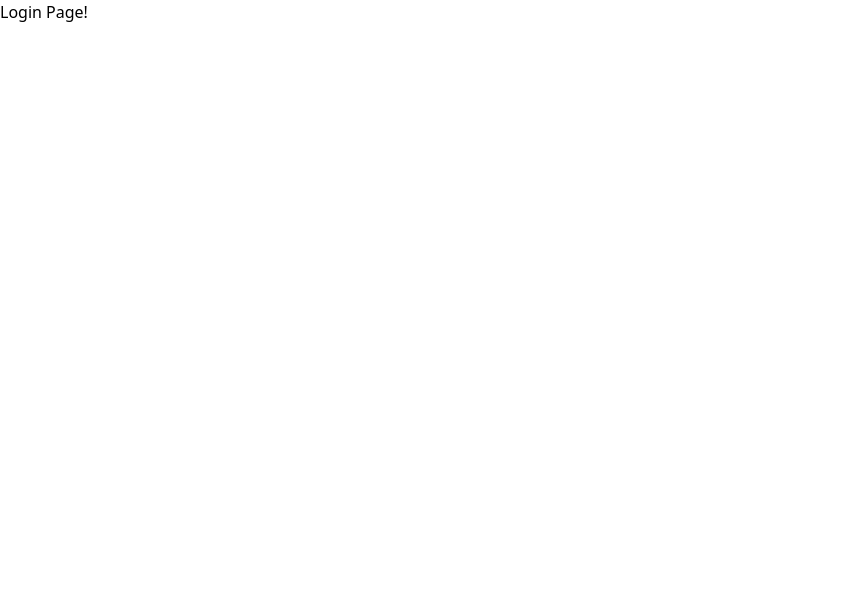
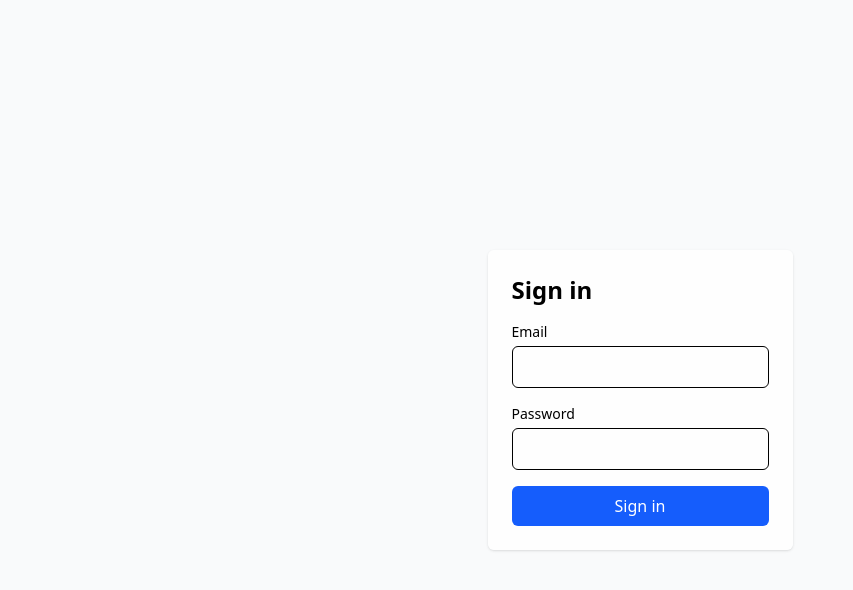
Before and after one commit to NikDevRych/aifintracker-webui, a React (Vite) app: page /login in a window 1280 px wide. Shown: the top 590 px of the page, without its empty margins (0-853 px from the left). Built offline with nearby package versions, Linux system fonts and the light colour scheme.

Commit message:
#3 add login functionality with form validation

```diff
--- a/package.json
+++ b/package.json
@@ -10,12 +10,14 @@
     "preview": "vite preview"
   },
   "dependencies": {
+    "@hookform/resolvers": "^5.2.2",
     "@tailwindcss/vite": "^4.1.17",
     "react": "^19.2.0",
     "react-dom": "^19.2.0",
     "react-hook-form": "^7.66.0",
     "react-router": "^7.9.6",
-    "tailwindcss": "^4.1.17"
+    "tailwindcss": "^4.1.17",
+    "zod": "^4.1.12"
   },
   "devDependencies": {
     "@eslint/js": "^9.39.1",
--- /dev/null
+++ b/src/features/login/lib/useLogin.ts
@@ -0,0 +1,25 @@
+import { useState } from "react";
+import type { LoginFormValues } from "../model/schema";
+
+export default function useLogin() {
+  const [isLoading, setIsLoading] = useState(false);
+
+  async function login(data: LoginFormValues) {
+    setIsLoading(true);
+    try {
+      // Replace with real API call. This is a stub for local dev/testing.
+      await new Promise((resolve) => setTimeout(resolve, 700));
+
+      // Basic simulated validation — remove when wiring real backend
+      if (!data.email.includes("@") || data.password.length < 6) {
+        throw new Error("Invalid credentials");
+      }
+
+      return { ok: true };
+    } finally {
+      setIsLoading(false);
+    }
+  }
+
+  return { login, isLoading } as const;
+}
--- /dev/null
+++ b/src/features/login/model/schema.ts
@@ -0,0 +1,8 @@
+import { z } from "zod";
+
+export const loginSchema = z.object({
+  email: z.string().min(1, "Email is required").email("Invalid email"),
+  password: z.string().min(6, "Password must be at least 6 characters"),
+});
+
+export type LoginFormValues = z.infer<typeof loginSchema>;
--- /dev/null
+++ b/src/features/login/ui/LoginForm.tsx
@@ -0,0 +1,73 @@
+import { useForm } from "react-hook-form";
+import { zodResolver } from "@hookform/resolvers/zod";
+import { loginSchema, type LoginFormValues } from "../model/schema";
+import useLogin from "../lib/useLogin";
+
+export default function LoginForm({ onSuccess }: { onSuccess?: () => void }) {
+  const { login, isLoading } = useLogin();
+
+  const {
+    register,
+    handleSubmit,
+    formState: { errors, isSubmitting },
+  } = useForm<LoginFormValues>({ resolver: zodResolver(loginSchema) });
+
+  const onSubmit = async (data: LoginFormValues) => {
+    try {
+      await login(data);
+      onSuccess?.();
+    } catch (err) {
+      console.error(err);
+      const message = (err as Error)?.message ?? "Login failed";
+      // Simple feedback for now; replace with toast/inline error handling as needed
+      alert(message);
+    }
+  };
+
+  return (
+    <form
+      onSubmit={handleSubmit(onSubmit)}
+      className="mx-auto max-w-md rounded-md bg-white/80 p-6 shadow-sm dark:bg-gray-900/60"
+    >
+      <h2 className="mb-4 text-2xl font-semibold">Sign in</h2>
+
+      <div className="mb-4">
+        <label className="mb-1 block text-sm font-medium" htmlFor="email">
+          Email
+        </label>
+        <input
+          id="email"
+          type="email"
+          {...register("email")}
+          className="w-full rounded-md border px-3 py-2 focus:ring-2 focus:ring-blue-500 focus:outline-none"
+        />
+        {errors.email && (
+          <p className="mt-1 text-sm text-red-600">{errors.email.message}</p>
+        )}
+      </div>
+
+      <div className="mb-4">
+        <label className="mb-1 block text-sm font-medium" htmlFor="password">
+          Password
+        </label>
+        <input
+          id="password"
+          type="password"
+          {...register("password")}
+          className="w-full rounded-md border px-3 py-2 focus:ring-2 focus:ring-blue-500 focus:outline-none"
+        />
+        {errors.password && (
+          <p className="mt-1 text-sm text-red-600">{errors.password.message}</p>
+        )}
+      </div>
+
+      <button
+        type="submit"
+        disabled={isSubmitting || isLoading}
+        className="w-full rounded-md bg-blue-600 py-2 text-white hover:bg-blue-700 disabled:opacity-60"
+      >
+        {isSubmitting || isLoading ? "Signing in..." : "Sign in"}
+      </button>
+    </form>
+  );
+}
--- a/src/pages/login/LoginPage.tsx
+++ b/src/pages/login/LoginPage.tsx
@@ -1,3 +1,18 @@
+import { useCallback } from 'react';
+import LoginForm from '../../features/login/ui/LoginForm';
+import { useNavigate } from 'react-router';
+
 export default function LoginPage() {
-  return <h1>Login Page!</h1>;
+  const navigate = useNavigate();
+
+  const handleSuccess = useCallback(() => {
+    // Navigate to dashboard after successful login
+    navigate('/dashboard');
+  }, [navigate]);
+
+  return (
+    <div className="min-h-screen flex items-center justify-center bg-gray-50 dark:bg-gray-800 p-6">
+      <LoginForm onSuccess={handleSuccess} />
+    </div>
+  );
 }
```
Also changed, not shown: 1 other file (tests, documents, lock files or other folders).
